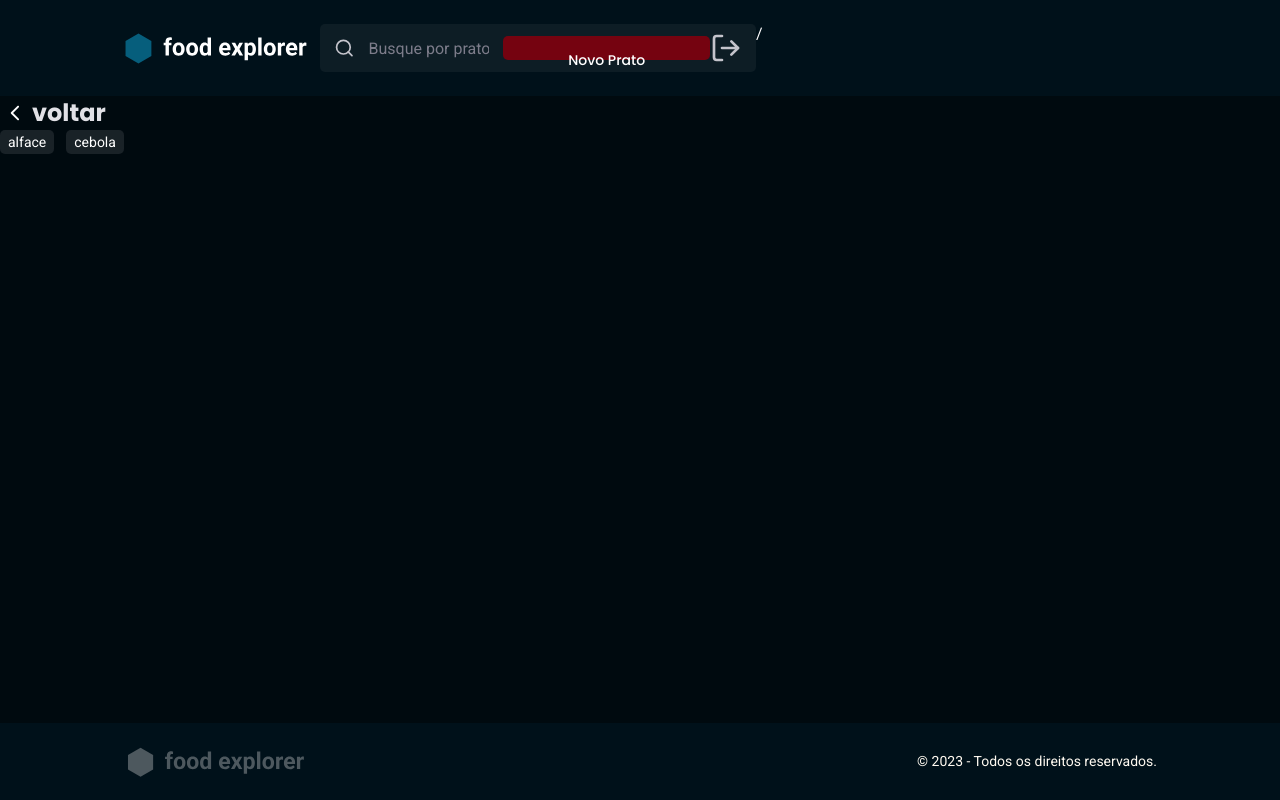
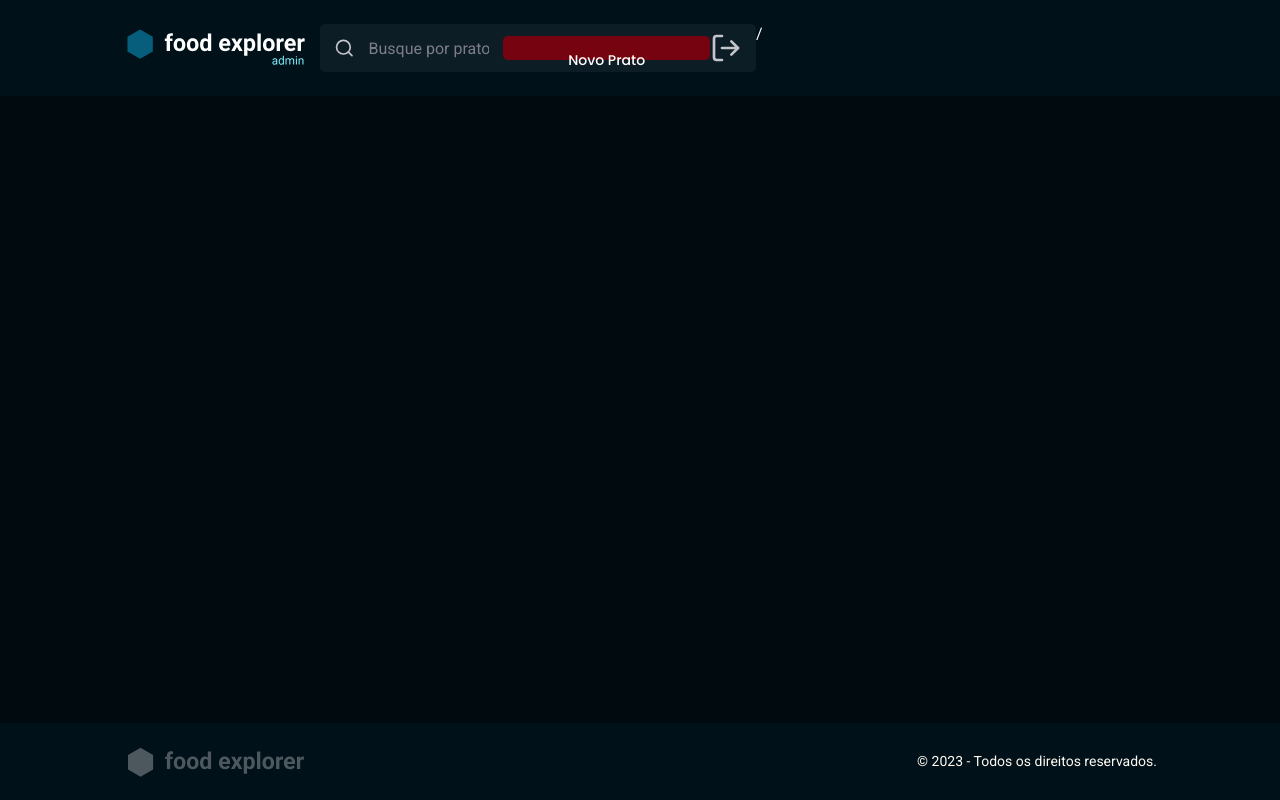
Before and after one commit to mthflashice/food-explorer-frontend, a React (Vite) app in the folder food-explorer/: page / in a window 1280 px wide. Built offline with nearby package versions, Linux system fonts and the light colour scheme.

Commit message:
created Page Home

```diff
--- a/food-explorer/src/main.jsx
+++ b/food-explorer/src/main.jsx
@@ -6,12 +6,13 @@ import theme from './styles/theme'
 import {SignIn} from './pages/SignIn'
 import {New} from './pages/New'
 import { Dish } from './pages/Dish'
+import { Home } from './pages/Home'
 
 ReactDOM.createRoot(document.getElementById('root')).render(
   <React.StrictMode>
     <ThemeProvider theme={theme}>
       <GlobalStyles/>
-      <Dish/>
+      <Home/>
     </ThemeProvider>
   </React.StrictMode>,
 )
--- /dev/null
+++ b/food-explorer/src/pages/Home/index.jsx
@@ -0,0 +1,13 @@
+import {Container} from './styles'
+import { Header } from '../../components/Header'
+import { Footer } from '../../components/Footer'
+
+export function Home (){
+    return(
+        <Container>
+            <Header isAdmin/>
+
+            <Footer/>
+        </Container>
+    );
+}
--- /dev/null
+++ b/food-explorer/src/pages/Home/styles.js
@@ -0,0 +1,3 @@
+import styled from "styled-components";
+
+export const Container = styled.div``;
```
